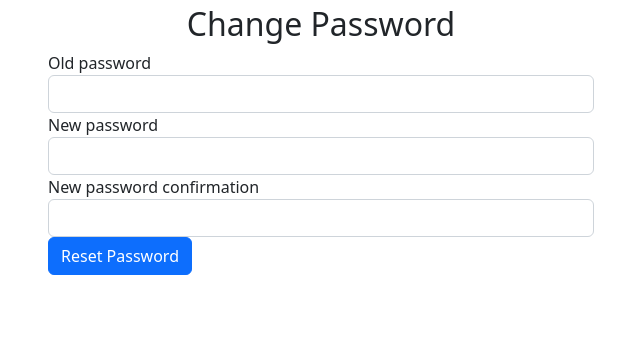
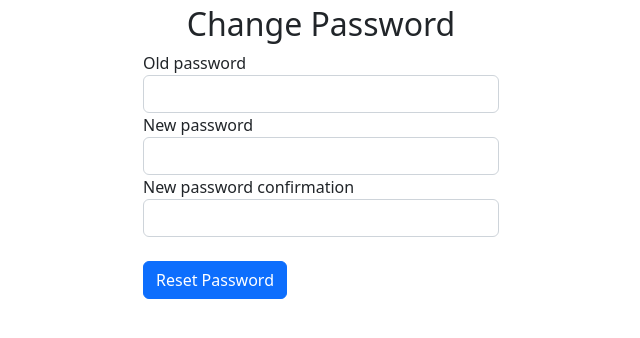
Before and after one commit to shawn-carter/Knowledgebase, a Django app: page /changepassword/ in a window 1280 px wide. Shown: the part 56-394 px from the top of the page, without its empty margins (319-959 px from the left). Run offline with Django 4.2, Linux system fonts and the light colour scheme; a user stored in the database is signed in; some libraries are stand-ins or nearby versions.

Commit message:
Few cosmetic changes

```diff
--- a/myknowledgebase/knowledge/templates/knowledge/change_password.html
+++ b/myknowledgebase/knowledge/templates/knowledge/change_password.html
@@ -2,7 +2,7 @@
 Password {% endblock %} {% block content %}
 <h2>Change Password</h2>
 <div class="row justify-content-center">
-    <div class="col-md-6">
+    <div class="col-md-4">
         <form method="POST">
             {% csrf_token %} {% for field in form %}
             <div class="form-group">
@@ -25,6 +25,7 @@ Password {% endblock %} {% block content %}
                 {% endfor %}
             </div>
             {% endfor %}
+            <br>
             <button type="submit" class="btn btn-primary">
                 Reset Password
             </button>
--- a/myknowledgebase/knowledge/templates/knowledge/login.html
+++ b/myknowledgebase/knowledge/templates/knowledge/login.html
@@ -5,7 +5,8 @@
 <div class="row justify-content-center">
     <div class="col-md-4">
         <form method="POST">
-            {% csrf_token %} {% for field in login_form %}
+            {% csrf_token %}
+            {% for field in login_form %}
             <div class="form-group">
                 <label for="{{ field.id_for_label }}">{{ field.label }}</label>
                 <input type="{{ field.field.widget.input_type }}"
```
Also changed, not shown: myknowledgebase/db.sqlite3.
